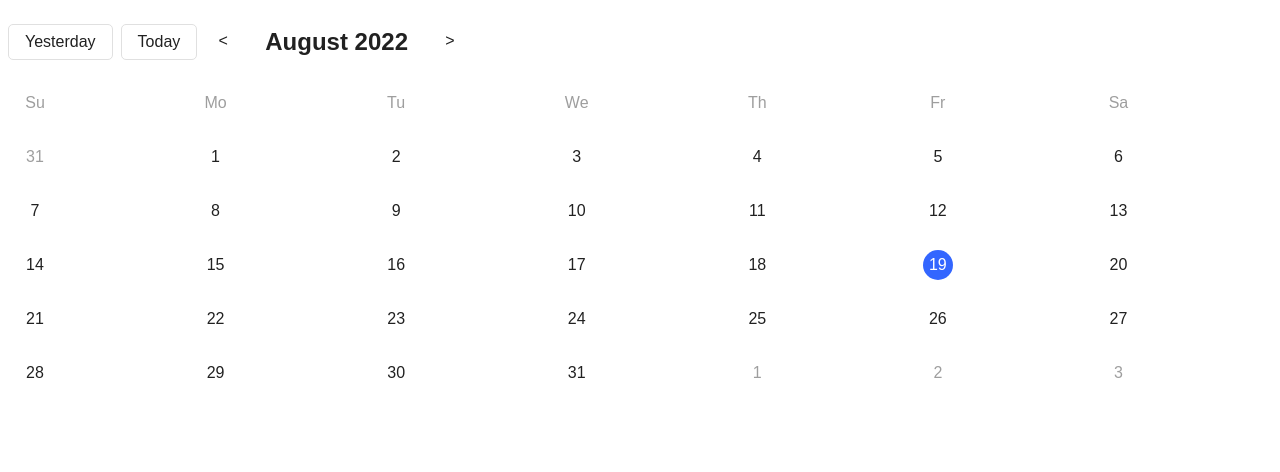
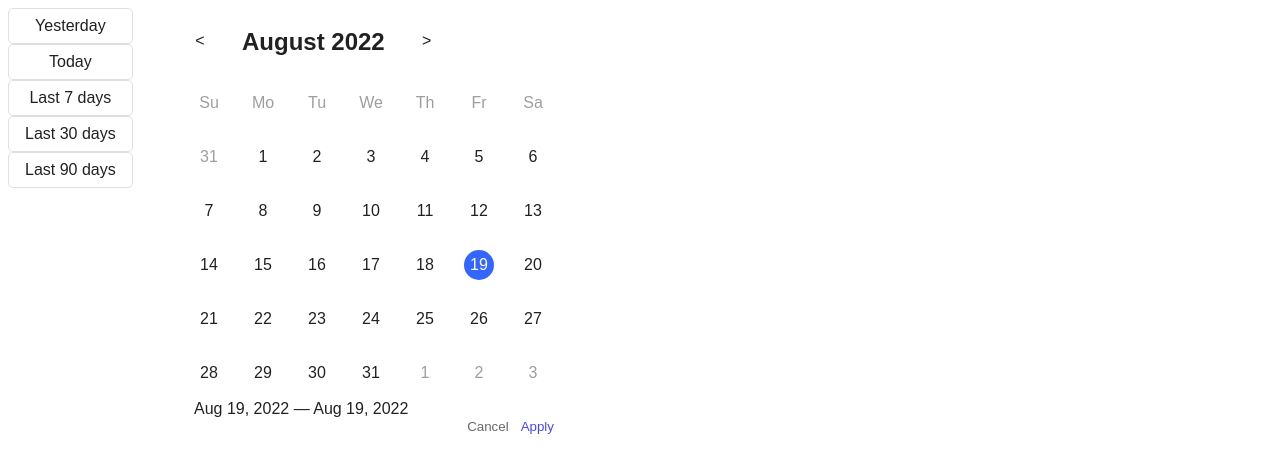
Before and after one commit to valyefimov/ammmigo-react-datepicker, a React (Create React App) app: page / in a window 1280 px wide. Shown: the top 472 px of the page. Built offline with nearby package versions, Linux system fonts and the light colour scheme; the HTML template or start-up script is replaced by a standard one.

Commit message:
Add last days and minor fix

```diff
--- a/src/App.css
+++ b/src/App.css
@@ -3,75 +3,3 @@
   text-align: center;
   color: #212121;
 }
-
-.changeMonth {
-  margin: 0 20px;
-}
-
-.header {
-  display: flex;
-  align-items: center;
-}
-
-.currentMonth {
-  margin: 20px 24px;
-  font-size: 24px;
-}
-
-.weekContainer {
-  display: grid;
-  grid-template-columns: repeat(7, 1fr);
-}
-
-.day {
-  margin: 12px;
-  height: 30px;
-  width: 30px;
-  cursor: pointer;
-  display: flex;
-  justify-content: center;
-  align-items: center;
-  border-radius: 50%;
-}
-
-.weekNames {
-  color: #9e9e9e;
-  cursor: default;
-}
-
-.inactiveDay {
-  color: #9e9e9e;
-}
-.today {
-  background: #efefee;
-  border-radius: 50%;
-}
-
-.selectedDay {
-  color: white;
-  background: #3366ff;
-  border-radius: 50%;
-}
-
-.navIcon {
-  width: 20px;
-  height: 20px;
-  padding: 8px;
-  cursor: pointer;
-}
-.weekContainer .navIcon:hover {
-  border-radius: 50%;
-  background: #efefee;
-}
-
-.todayButton {
-  border: 1px solid #e0e0e0;
-  border-radius: 5px;
-  padding: 8px 16px;
-  cursor: pointer;
-  margin-right: 8px;
-}
-
-.todayButton:hover {
-  background: #efefef;
-}
--- a/src/App.js
+++ b/src/App.js
@@ -1,12 +1,12 @@
 import React from 'react';
 
 import './App.css';
-import Calendar from './components/Calendar';
+import Datepicker from './components/Datepicker';
 
 const App = () => (
-    <div className="App">
-      <Calendar />
-    </div>
-  )
+  <div className="App">
+    <Datepicker />
+  </div>
+);
 
 export default App;
--- a/src/components/Calendar/Dates.jsx
+++ b/src/components/Calendar/Dates.jsx
@@ -1,19 +1,24 @@
 import React from 'react';
 import { addDays, endOfMonth, endOfWeek, format, isSameDay, isSameMonth, startOfMonth, startOfWeek } from 'date-fns';
 
-const Dates = ({activeDate, selectedDate, setSelectedDate}) => {
+import './styles.css';
+
+const Dates = ({ activeDate, selectedDate, setSelectedDate }) => {
   const generateDatesForCurrentWeek = (date, selectedDate, activeDate) => {
     let currentDate = date;
+
     const week = [];
+
     for (let day = 0; day < 7; day++) {
       const cloneDate = currentDate;
       week.push(
         <div
           key={day}
-          className={`day ${
-            isSameMonth(currentDate, activeDate) ? '' : 'inactiveDay'
-          } ${isSameDay(currentDate, selectedDate) ? 'selectedDay' : ''}
-          ${isSameDay(currentDate, new Date()) ? 'today' : ''}`}
+          className={`day ${isSameMonth(currentDate, activeDate) ? '' : 'inactiveDay'} ${
+            isSameDay(currentDate, selectedDate) ? 'selectedDay' : ''
+          }
+          ${isSameDay(currentDate, new Date()) ? 'today' : ''}
+          `}
           onClick={() => {
             setSelectedDate(cloneDate);
           }}
@@ -24,7 +29,14 @@ const Dates = ({activeDate, selectedDate, setSelectedDate}) => {
       );
       currentDate = addDays(currentDate, 1);
     }
-    return <div className="weekContainer">{week}</div>;
+
+    const key = format(currentDate, 'd');
+
+    return (
+      <div key={key} className="weekContainer">
+        {week}
+      </div>
+    );
   };
 
   const startOfTheSelectedMonth = startOfMonth(activeDate);
@@ -37,13 +49,11 @@ const Dates = ({activeDate, selectedDate, setSelectedDate}) => {
   const allWeeks = [];
 
   while (currentDate <= endDate) {
-    allWeeks.push(
-      generateDatesForCurrentWeek(currentDate, selectedDate, activeDate)
-    );
+    allWeeks.push(generateDatesForCurrentWeek(currentDate, selectedDate, activeDate));
     currentDate = addDays(currentDate, 7);
   }
 
   return <div>{allWeeks}</div>;
-}
+};
 
 export default Dates;
--- a/src/components/Calendar/WeekDaysNames.jsx
+++ b/src/components/Calendar/WeekDayNames.jsx
@@ -1,7 +1,9 @@
 import React from 'react';
 import { addDays, format, startOfWeek } from 'date-fns';
 
-const WeekDaysNames = ({activeDate}) => {
+import './styles.css';
+
+const WeekDayNames = ({ activeDate }) => {
   const weekStartDate = startOfWeek(activeDate);
   const weekDays = [];
   for (let day = 0; day < 7; day++) {
@@ -14,4 +16,4 @@ const WeekDaysNames = ({activeDate}) => {
   return <div className="weekContainer">{weekDays}</div>;
 };
 
-export default WeekDaysNames;
+export default WeekDayNames;
--- a/src/components/Calendar/index.jsx
+++ b/src/components/Calendar/index.jsx
@@ -1,20 +1,22 @@
-import React, { useState } from 'react';
+import React from 'react';
+import { format } from 'date-fns';
 
 import Header from '../Header';
-import WeekDaysNames from './WeekDaysNames';
+import WeekDayNames from './WeekDayNames';
 import Dates from './Dates';
+import './styles.css';
 
-const Calendar = () => {
-  const [selectedDate, setSelectedDate] = useState(new Date());
-  const [activeDate, setActiveDate] = useState(new Date());
-
-  return (
-    <section>
-      <Header setSelectedDate={setSelectedDate} setActiveDate={setActiveDate} activeDate={activeDate} />
-      <WeekDaysNames activeDate={activeDate} />
-      <Dates activeDate={activeDate} selectedDate={selectedDate} setSelectedDate={setSelectedDate} />
-    </section>
-  );
-};
-
+const Calendar = ({ setActiveDate, activeDate, selectedDate, setSelectedDate, startPeriod, endPeriod }) => (
+  <section>
+    <Header setActiveDate={setActiveDate} activeDate={activeDate} />
+    <WeekDayNames activeDate={activeDate} />
+    <Dates
+      activeDate={activeDate}
+      selectedDate={selectedDate}
+      setSelectedDate={setSelectedDate}
+      startPeriod={startPeriod}
+    />
+    <div className="period">{`${format(new Date(startPeriod), 'PP')} — ${format(new Date(endPeriod), 'PP')}`}</div>
+  </section>
+);
 export default Calendar;
--- /dev/null
+++ b/src/components/Calendar/styles.css
@@ -0,0 +1,49 @@
+.selectedRange {
+  background-color: #8aa5f6;
+}
+
+.day {
+  margin: 12px;
+  height: 30px;
+  width: 30px;
+  cursor: pointer;
+  display: flex;
+  justify-content: center;
+  align-items: center;
+  border-radius: 50%;
+}
+
+.inactiveDay {
+  color: #9e9e9e;
+}
+
+.today {
+  background: #efefee;
+  border-radius: 50%;
+}
+
+.selectedDay {
+  color: white;
+  background: #3366ff;
+  border-radius: 50%;
+}
+
+.weekContainer {
+  display: grid;
+  grid-template-columns: repeat(7, 1fr);
+}
+
+.weekContainer .navIcon:hover {
+  border-radius: 50%;
+  background: #efefee;
+}
+
+.weekNames {
+  color: #9e9e9e;
+  cursor: default;
+}
+
+.period {
+  display: flex;
+  margin-left: 12px;
+}
--- /dev/null
+++ b/src/components/Datepicker/index.jsx
@@ -0,0 +1,38 @@
+import React, { useState } from 'react';
+
+import Sidebar from '../Sidebar';
+import Calendar from '../Calendar';
+import './styles.css';
+
+const Datepicker = () => {
+  const [selectedDate, setSelectedDate] = useState(new Date());
+  const [activeDate, setActiveDate] = useState(new Date());
+  const [startPeriod, setStartPeriod] = useState(new Date());
+  const [endPeriod] = useState(new Date());
+
+  return (
+    <div className="datepickerWrapper">
+      <main className="main">
+        <Sidebar setSelectedDate={setSelectedDate} setActiveDate={setActiveDate} setStartPeriod={setStartPeriod} />
+        <Calendar
+          setActiveDate={setActiveDate}
+          activeDate={activeDate}
+          selectedDate={selectedDate}
+          setSelectedDate={setSelectedDate}
+          startPeriod={startPeriod}
+          endPeriod={endPeriod}
+        />
+      </main>
+      <footer className="footer">
+        <button className="btn" type="button">
+          Cancel
+        </button>
+        <button className="btn primary" type="submit">
+          Apply
+        </button>
+      </footer>
+    </div>
+  );
+};
+
+export default Datepicker;
--- /dev/null
+++ b/src/components/Datepicker/styles.css
@@ -0,0 +1,24 @@
+.datepickerWrapper {
+  width: 34.5rem;
+}
+
+.main {
+  display: flex;
+  justify-content: space-between;
+}
+
+.footer {
+  display: flex;
+  justify-content: flex-end;
+}
+
+.btn {
+  border: none;
+  background:transparent;
+  cursor: pointer;
+  color: #68686d;
+}
+
+.primary {
+  color: #4747fc;
+}
--- a/src/components/Header/index.jsx
+++ b/src/components/Header/index.jsx
@@ -1,50 +1,18 @@
 import React from 'react';
 import { addMonths, format, subMonths } from 'date-fns';
 
-const Header = ({setSelectedDate, setActiveDate, activeDate}) => {
-  const today = new Date();
-  const yesterday = new Date(today);
-  yesterday.setDate(yesterday.getDate() - 1);
+import './styles.css';
 
-  return (
+const Header = ({ setActiveDate, activeDate }) => (
   <div className="header">
-      <div
-        className="todayButton"
-        onClick={() => {
-          setSelectedDate(yesterday);
-          setActiveDate(yesterday);
-        }}
-        role="presentation"
-      >
-        Yesterday
-      </div>
-      <div
-        className="todayButton"
-        onClick={() => {
-          setSelectedDate(today);
-          setActiveDate(today);
-        }}
-        role="presentation"
-      >
-        Today
-      </div>
-      <div
-        className="navIcon"
-        onClick={() => setActiveDate(subMonths(activeDate, 1))}
-        role="presentation"
-      >
+    <div className="navIcon" onClick={() => setActiveDate(subMonths(activeDate, 1))} role="presentation">
       {'<'}
     </div>
     <h2 className="currentMonth">{format(activeDate, 'MMMM yyyy')}</h2>
-      <div
-        className="navIcon"
-        onClick={() => setActiveDate(addMonths(activeDate, 1))}
-        role="presentation"
-      >
+    <div className="navIcon" onClick={() => setActiveDate(addMonths(activeDate, 1))} role="presentation">
       {'>'}
     </div>
   </div>
 );
-}
 
 export default Header;
--- /dev/null
+++ b/src/components/Header/styles.css
@@ -0,0 +1,16 @@
+.header {
+  display: flex;
+  align-items: center;
+}
+
+.currentMonth {
+  margin: 20px 24px;
+  font-size: 24px;
+}
+
+.navIcon {
+  width: 20px;
+  height: 20px;
+  padding: 8px;
+  cursor: pointer;
+}
--- /dev/null
+++ b/src/components/Sidebar/index.jsx
@@ -0,0 +1,77 @@
+import React from 'react';
+
+import './styles.css';
+
+const Sidebar = ({ setSelectedDate, setActiveDate, setStartPeriod }) => {
+  const today = new Date();
+  const yesterday = new Date(today);
+  const lastSevenDays = new Date(today);
+  const lastThirtyDays = new Date(today);
+  const lastNinetyDays = new Date(today);
+  yesterday.setDate(yesterday.getDate() - 1);
+  lastSevenDays.setDate(lastSevenDays.getDate() - 6);
+  lastThirtyDays.setDate(lastThirtyDays.getDate() - 29);
+  lastNinetyDays.setDate(lastNinetyDays.getDate() - 89);
+
+  return (
+    <div>
+      <div
+        className="navButton"
+        onClick={() => {
+          setSelectedDate(yesterday);
+          setActiveDate(yesterday);
+          setStartPeriod(yesterday);
+        }}
+        role="presentation"
+      >
+        Yesterday
+      </div>
+      <div
+        className="navButton"
+        onClick={() => {
+          setSelectedDate(today);
+          setActiveDate(today);
+          setStartPeriod(today);
+        }}
+        role="presentation"
+      >
+        Today
+      </div>
+      <div
+        className="navButton"
+        onClick={() => {
+          setSelectedDate(lastSevenDays);
+          setActiveDate(lastSevenDays);
+          setStartPeriod(lastSevenDays);
+        }}
+        role="presentation"
+      >
+        Last 7 days
+      </div>
+      <div
+        className="navButton"
+        onClick={() => {
+          setSelectedDate(lastThirtyDays);
+          setActiveDate(lastThirtyDays);
+          setStartPeriod(lastThirtyDays);
+        }}
+        role="presentation"
+      >
+        Last 30 days
+      </div>
+      <div
+        className="navButton"
+        onClick={() => {
+          setSelectedDate(lastNinetyDays);
+          setActiveDate(lastNinetyDays);
+          setStartPeriod(lastNinetyDays);
+        }}
+        role="presentation"
+      >
+        Last 90 days
+      </div>
+    </div>
+  );
+};
+
+export default Sidebar;
--- /dev/null
+++ b/src/components/Sidebar/styles.css
@@ -0,0 +1,11 @@
+.navButton {
+  border: 1px solid #e0e0e0;
+  border-radius: 5px;
+  padding: 8px 16px;
+  cursor: pointer;
+  margin-right: 8px;
+}
+
+.navButton:hover {
+  background: #efefef;
+}
```
Lines whose indentation alone changed are shown as unchanged.
